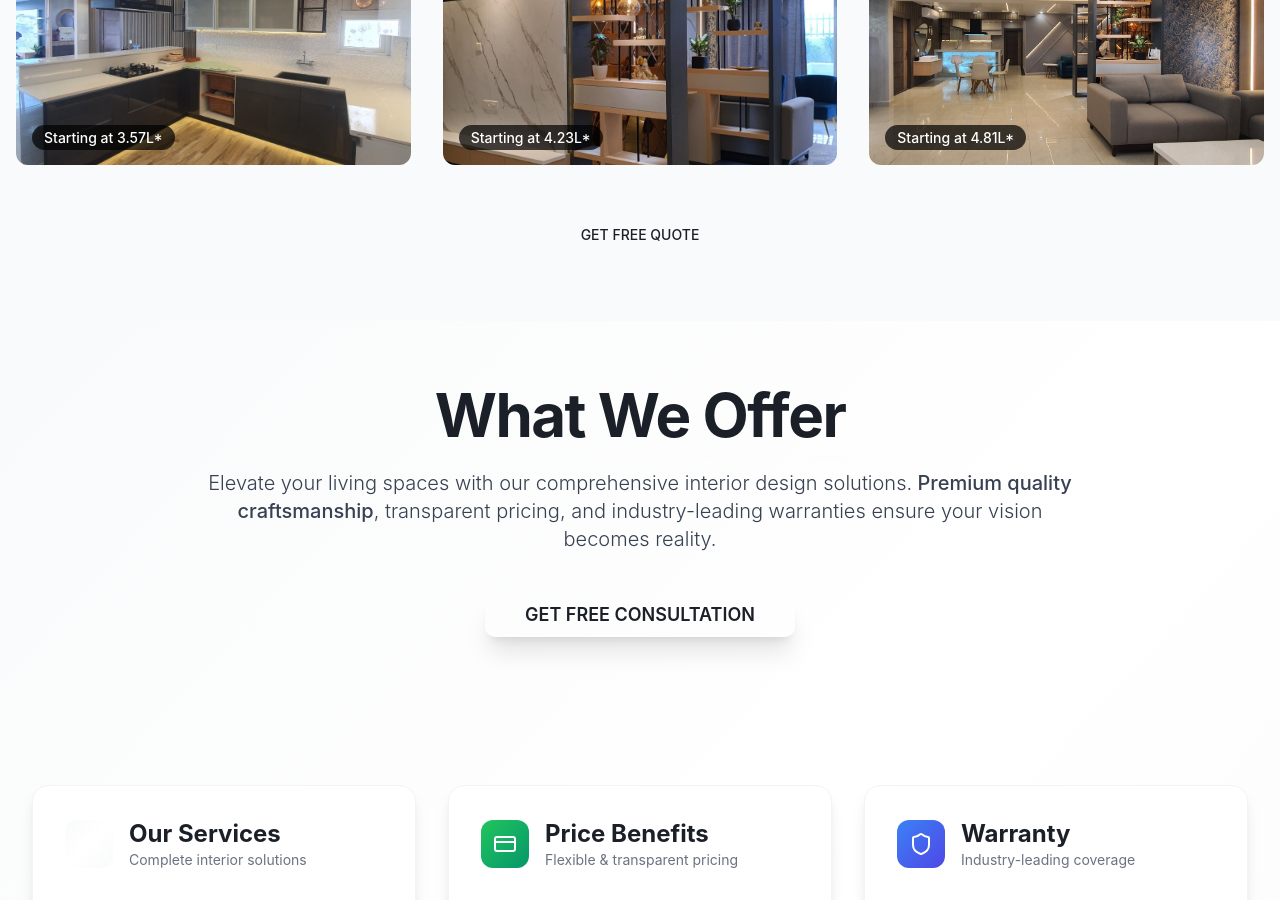
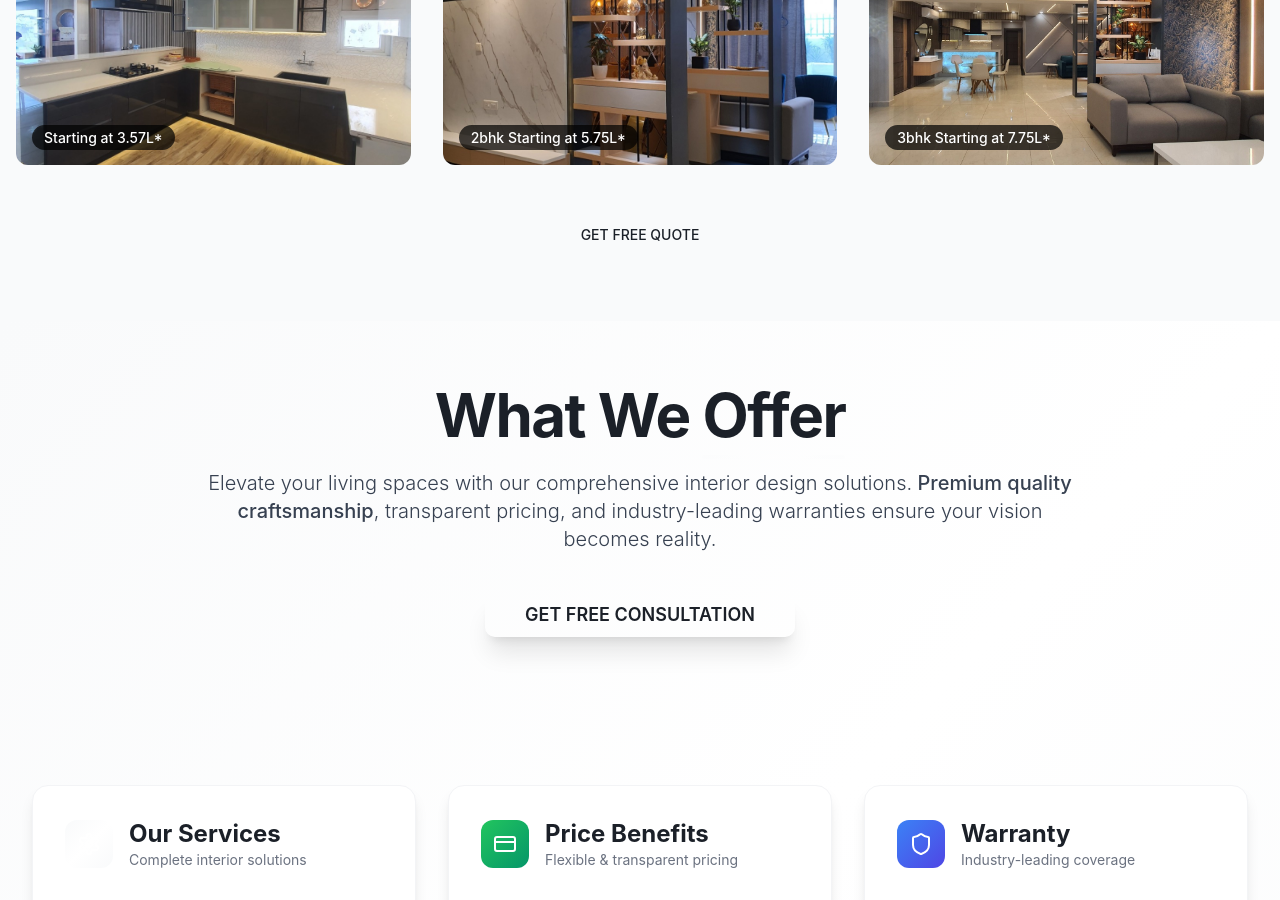
Before and after one commit to chetan21122004/InteriorByGourav, a React (Vite) app: page / in a window 1280 px wide. Shown: the part 1160-2060 px from the top of the page. Built offline with nearby package versions, Linux system fonts and the light colour scheme.

Commit message:
pyuhhhhhhyoooooo

```diff
--- a/src/components/BudgetSection.tsx
+++ b/src/components/BudgetSection.tsx
@@ -8,12 +8,12 @@ export const BudgetSection = () => {
       alt: "Budget Home Interior",
     },
     {
-      price: "Starting at 4.23L*",
+      price: "2bhk Starting at 5.75L*",
       image: "/work/1.jpg",
       alt: "Premium Home Interior",
     },
     {
-      price: "Starting at 4.81L*",
+      price: "3bhk Starting at 7.75L*",
       image: "/work/11.jpg",
       alt: "Luxury Home Interior",
     },
--- a/src/pages/Index.tsx
+++ b/src/pages/Index.tsx
@@ -19,8 +19,7 @@ const Index = () => {
     <div className="min-h-screen scroll-smooth">
       <Header />
       <HeroSection />
-      {/* <BenefitsSection /> */}
-      {/* <WhyChooseSection /> */}
+
       <BudgetSection />
       <WhatWeOfferSection />
       <section id="gallery">
```
